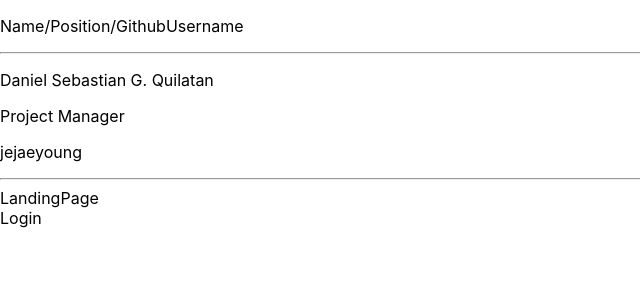
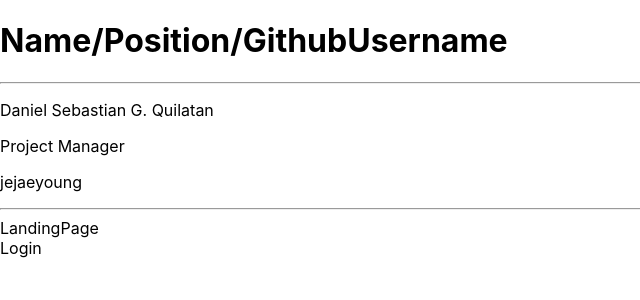
Before and after one commit to jejaeyoung/medical-appointment, a React (Create React App) app: page / in a window 1280 px wide. Shown: the top 300 px of the page, without its empty margins (0-640 px from the left). Built offline with nearby package versions, Linux system fonts and the light colour scheme.

Commit message:
Bold Text Line 10

```diff
--- a/src/App.js
+++ b/src/App.js
@@ -7,12 +7,11 @@ import Login from './components/login/Login';
 function App() {
   return (
     <>
-    <p>Name/Position/GithubUsername</p>
+    <h1>Name/Position/GithubUsername</h1>
       <hr/>
       <p>Daniel Sebastian G. Quilatan</p>
       <p>Project Manager</p>
       <p>jejaeyoung</p>
-
       <hr/>
     <LandingPage/>
     <Login/>
```
